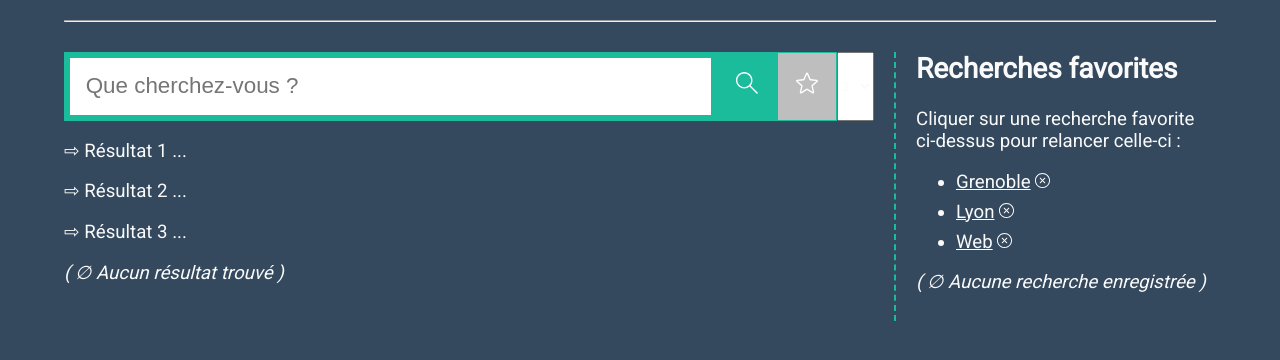
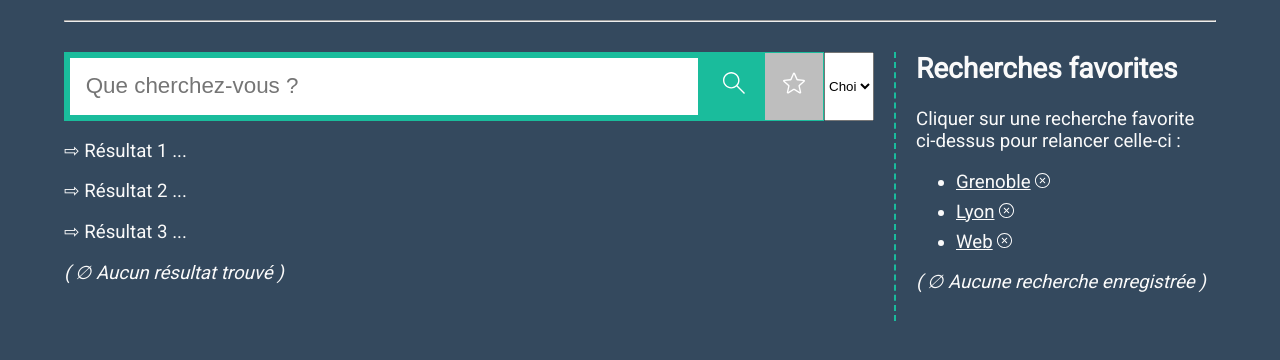
Before and after one commit to Jerome-GBZ/Projet_API_JS, a plain HTML site: page index.html in a window 1280 px wide. Shown: the part 258-618 px from the top of the page. Drawn offline with Linux system fonts and the light colour scheme.

Commit message:
liste deroulante

```diff
--- a/css/styles.css
+++ b/css/styles.css
@@ -165,3 +165,14 @@ p#explication {
 		flex: 0;
 	}
 }
+
+
+.list_deroulante {
+	width: 50px;
+	height: auto;
+	color: black;
+}
+
+.list_deroulante > option {
+	color: black;
+}
--- a/index.html
+++ b/index.html
@@ -41,12 +41,13 @@
 						<!-- (Icones provenant de flaticon.com) -->
 					</button>
 
-					<select class="list_deroulante" name="">
-							<option value="5"> 3 </option>
+					<select class="list_deroulante" onchange="limit()" name="">
+							<option selected> Choisir une limite </option>
+							<option value="3" > 3 </option>
 							<option value="5"> 5 </option>
-							<option value="5"> 10 </option>
-							<option value="5"> 15 </option>
-							<option value="5"> 20 </option>
+							<option value="10"> 10 </option>
+							<option value="15"> 15 </option>
+							<option value="20"> 20 </option>
 					</select>
 				</div>
 
--- a/js/localStorage.js
+++ b/js/localStorage.js
@@ -6,6 +6,10 @@ function color_Etoile() { // Si un favoris est detecter dans zone affichage mett
         // image etoile crisé
         $("#etoile_img").attr("src","./images/etoile-vide.svg");
     }
+}
+
+function limit() {
+  console.log( $(".list_deroulante").val() );
 }
 
 function save_LS() { // save local storage quand on clique
```
